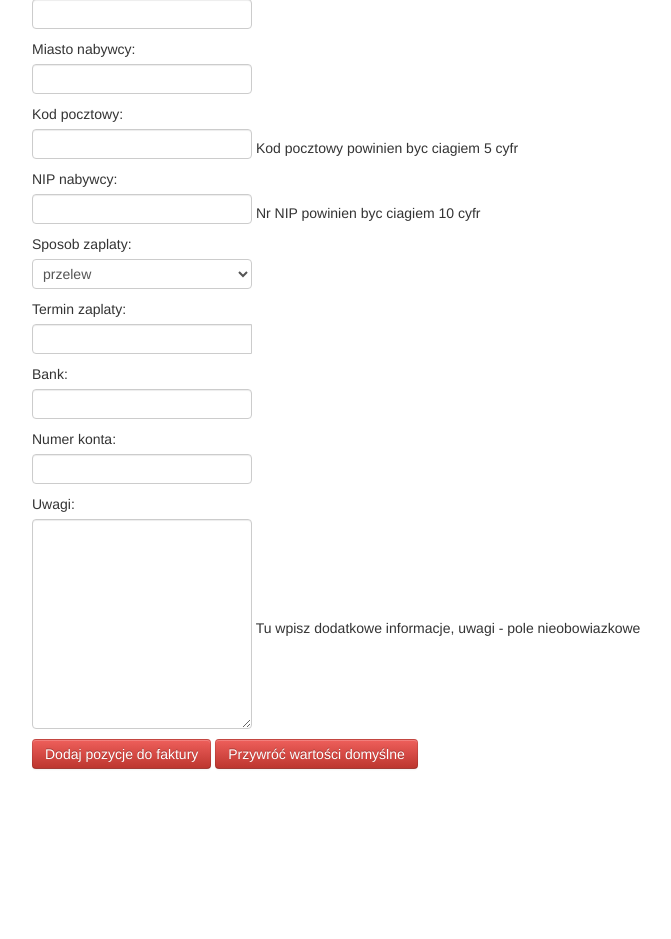
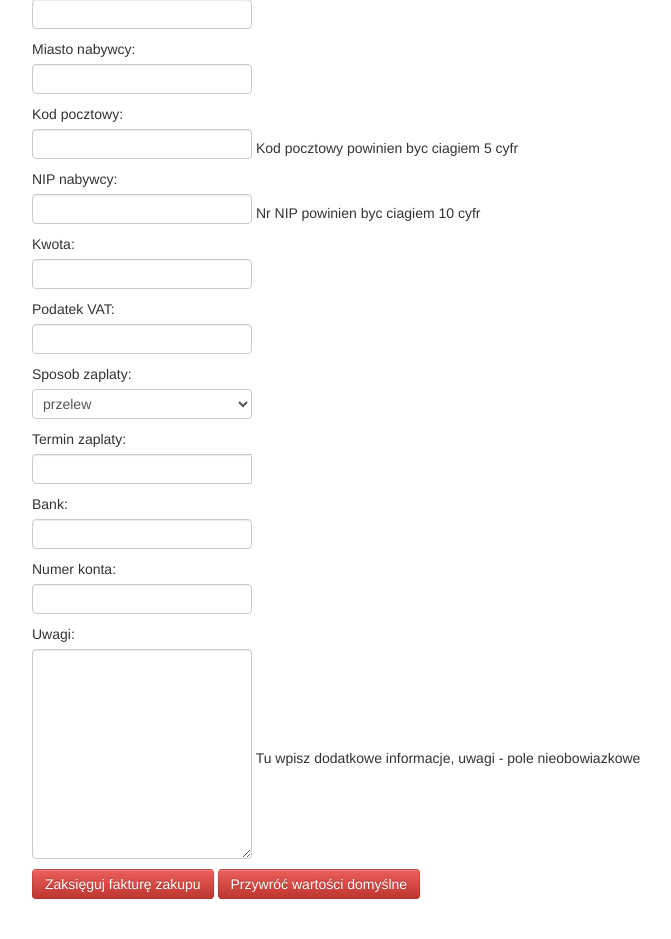
Before and after one commit to TomekJurkowski/IO-3.2, a Django app: page /ksiegowanie_zakupu/ in a window 1280 px wide. Shown: the part 691-1630 px from the top of the page, without its empty margins (258-929 px from the left). Before the commit the page ends 1460 px from the top, so only its background shows below. Run offline with Django 3.2, Linux system fonts and the light colour scheme; some libraries are stand-ins or nearby versions.

Commit message:
ZMIANA MODELU FAKTURY ZAKUPU i  formularza dla tej faktury

```diff
--- a/SystemKsiegowy/SystemKsiegowy/static/css/main.css
+++ b/SystemKsiegowy/SystemKsiegowy/static/css/main.css
@@ -1,31 +1,8 @@
 #main_menu {
     margin: 20px 20px 20px 20px;
+    background-color: white;
 }
 
 #content {
     margin: 20px 20px 20px 20px;
 }
-
-#id_nazwa {
-    width: 150px;
-}
-
-#id_PKWiU {
-    width: 150px;
-}
-
-#id_jednostkaMiary {
-    width: 100px;
-}
-
-#id_ilosc {
-    width: 80px;
-}
-
-#id_cena {
-    width: 80px;
-}
-
-#id_VAT {
-    width: 80px;
-}
--- a/SystemKsiegowy/SystemKsiegowy/urls.py
+++ b/SystemKsiegowy/SystemKsiegowy/urls.py
@@ -1,6 +1,6 @@
 from django.conf.urls import patterns, include, url
 from system.views import StartPageView, BilansView, KsiegowanieFakturSprzedazyView, KsiegowanieFakturZakupuView,    \
-    KsiegaPRView, DodaniePozycjiFakturSprzedazyView, DodaniePozycjiFakturZakupuView, register_page, logout_page,    \
+    KsiegaPRView, DodaniePozycjiFakturSprzedazyView, register_page, logout_page,    \
     SzczegolyFakturyZakupu, SzczegolyFakturySprzedazy
 
 # Uncomment the next two lines to enable the admin:
@@ -14,7 +14,7 @@ urlpatterns = patterns('',
                        url(r'^ksiegowanie_sprzedazy/$', KsiegowanieFakturSprzedazyView.as_view(), name='ksiegowanieFakturSprzedazy'),
                        url(r'^ksiegowanie_zakupu/$', KsiegowanieFakturZakupuView.as_view(), name='ksiegowanieFakturZakupu'),
                        url(r'^dodaj_pozycje_sprzedazy/(?P<id>\d+)/$', DodaniePozycjiFakturSprzedazyView.as_view(), name='dodaniePozycjiFakturySprzedazy'),
-                       url(r'^dodaj_pozycje_zakupu/(?P<id>\d+)/$', DodaniePozycjiFakturZakupuView.as_view(), name='dodaniePozycjiFakturyZakupu'),
+                       # url(r'^dodaj_pozycje_zakupu/(?P<id>\d+)/$', DodaniePozycjiFakturZakupuView.as_view(), name='dodaniePozycjiFakturyZakupu'),
 
                        url(r'^faktura_sprzedazy/(?P<pk>\d+)/$', SzczegolyFakturySprzedazy.as_view(), name='szczegolyFakturySprzedazy'),
                        url(r'^faktura_zakupu/(?P<pk>\d+)/$', SzczegolyFakturyZakupu.as_view(), name='szczegolyFakturyZakupu'),
--- a/SystemKsiegowy/system/forms.py
+++ b/SystemKsiegowy/system/forms.py
@@ -137,6 +137,8 @@ class FakturaVATZakupuForm(forms.Form):
     nabywca_kod = forms.CharField(label='Kod pocztowy:', help_text='Kod pocztowy powinien byc ciagiem 5 cyfr', max_length=5)
     nabywca_NIP = forms.CharField(label='NIP nabywcy:', help_text='Nr NIP powinien byc ciagiem 10 cyfr', max_length=10)
 
+    kwota = forms.FloatField(label='kwota')
+    VAT = forms.IntegerField(label='VAT')
     sposob_zaplaty = forms.ChoiceField(label='Sposob zaplaty:', widget=forms.Select(), choices=SPOSOBY_PLATNOSCI)
     termin_zaplaty = forms.DateField(label='Termin zaplaty:', widget=DateInput)
     bank = forms.CharField(label='Bank:', max_length=70, required=False)
@@ -175,6 +177,13 @@ class FakturaVATZakupuForm(forms.Form):
             if len(nn) != 10:
                 self._errors['nabywca_NIP'] = self.error_class([u'Kod pocztowy powinien skladac sie z 10 cyfr.'])
 
+        k = cleaned_data.get("kwota", None)
+        v = cleaned_data.get("VAT", None)
+        if k <= 0:
+            self._errors['kwota'] = self.error_class([u'Kwota powinna byc wartoscia dodatnia.'])
+        if v <= 0 or v >= 100:
+            self._errors['VAT'] = self.error_class([u'Wartosc pola VAT powinna byc z zakresu (0, 100).'])
+
         sz = cleaned_data.get("sposob_zaplaty", None)
         b = cleaned_data.get("bank", None)
         nr = cleaned_data.get("nr_konta", None)
--- a/SystemKsiegowy/system/templates/faktura_form.html
+++ b/SystemKsiegowy/system/templates/faktura_form.html
@@ -40,7 +40,6 @@
                     {{ form.data_wystawienia }}
                 </div>
             </div>
-
             <div class="fieldWrapper">
                 {{ form.sprzedawca_nazwa.errors }}
                 <label for="id_sprzedawca_nazwa">Nazwa sprzedawcy:</label>
@@ -97,6 +96,9 @@
                 {{ form.nabywca_NIP.help_text }}
             </div>
 
+            {% block faktura_zakupu_content %}
+            {% endblock %}
+
             <div class="fieldWrapper">
                 {{ form.sposob_zaplaty.errors }}
                 <label for="id_sposob_zaplaty">Sposob zaplaty:</label>
@@ -126,8 +128,9 @@
                 {{ form.uwagi.help_text }}
             </div>
 
-            <input class="btn btn-danger" type="submit" value="Dodaj pozycje do faktury"/>
-            <input class="btn btn-danger" type="reset" value="Przywróć wartości domyślne"/>
+            {% block faktura_buttons_content %}
+            {% endblock %}
+
         </form>
     </fieldset>
 
--- a/SystemKsiegowy/system/templates/faktura_zakupu_form.html
+++ b/SystemKsiegowy/system/templates/faktura_zakupu_form.html
@@ -8,10 +8,32 @@
 
 {% block faktura_content %}
 
-            <div class="fieldWrapper">
-                {{ form.nr_faktury.errors }}
-                <label for="id_nr_faktury">Numer Faktury:</label>
-                {{ form.nr_faktury }}
-            </div>
+    <div class="fieldWrapper">
+        {{ form.nr_faktury.errors }}
+        <label for="id_nr_faktury">Numer Faktury:</label>
+        {{ form.nr_faktury }}
+    </div>
 
 {% endblock %}
+
+{% block faktura_zakupu_content %}
+
+    <div class="fieldWrapper">
+        {{ form.kwota.errors }}
+        <label for="id_kwota">Kwota:</label>
+        {{ form.kwota}}
+    </div>
+    <div class="fieldWrapper">
+        {{ form.VAT.errors }}
+        <label for="id_VAT">Podatek VAT:</label>
+        {{ form.VAT }}
+    </div>
+
+{% endblock %}
+
+{% block faktura_buttons_content %}
+
+    <input class="btn btn-danger" type="submit" value="Zaksięguj fakturę zakupu"/>
+    <input class="btn btn-danger" type="reset" value="Przywróć wartości domyślne"/>
+
+{% endblock %}
--- a/SystemKsiegowy/system/templates/szczegoly_faktury.html
+++ b/SystemKsiegowy/system/templates/szczegoly_faktury.html
@@ -20,7 +20,9 @@
 
         {{ f.nrFaktury }}
     </h2>
+    <br>
 
+    {% if rodzaj == 1 %}
         <table class="table table-bordered table-stripped">
             <thead>
             <th>Nazwa pozycji:</th>
@@ -57,7 +59,7 @@
 
             </tbody>
         </table>
-
+    {% endif %}
 
 
     <div>
--- a/SystemKsiegowy/system/views.py
+++ b/SystemKsiegowy/system/views.py
@@ -10,7 +10,7 @@ import time
 from datetime import date
 
 from system.forms import BilansOtwarciaForm, FakturaVATSprzedazyForm, PozycjaFakturyForm, FakturaVATZakupuForm, RegisterForm
-from system.models import BilansOtwarcia, FakturaVATSprzedazy, FakturaVATZakupu, PozycjaFakturyZakupu, PozycjaFakturySprzedazy
+from system.models import BilansOtwarcia, FakturaVATSprzedazy, FakturaVATZakupu, PozycjaFakturySprzedazy
 
 
 class StartPageView(TemplateView):
@@ -99,14 +99,15 @@ class KsiegowanieFakturZakupuView(FormView):
         cd = form.cleaned_data
         print(cd)
         f = FakturaVATZakupu(nrFaktury=cd['nr_faktury'], dataSprzedazy=cd['data_sprzedazy'], dataWystawienia=cd['data_wystawienia'],
-                                sprzedawca_nazwa=cd['sprzedawca_nazwa'], sprzedawca_adres=cd['sprzedawca_adres'], sprzedawca_miasto=cd['sprzedawca_miasto'],
-                                sprzedawca_kod=cd['sprzedawca_kod'], sprzedawca_NIP=cd['sprzedawca_NIP'],
-                                nabywca_nazwa=cd['nabywca_nazwa'], nabywca_adres=cd['nabywca_adres'], nabywca_miasto=cd['nabywca_miasto'],
-                                nabywca_kod=cd['nabywca_kod'], nabywca_NIP=cd['nabywca_NIP'],
-                                sposobZaplaty=cd['sposob_zaplaty'], terminZaplaty=cd['termin_zaplaty'], bank=cd['bank'],
-                                nrKonta=cd['nr_konta'], uwagi=cd['uwagi'])
+                            sprzedawca_nazwa=cd['sprzedawca_nazwa'], sprzedawca_adres=cd['sprzedawca_adres'], sprzedawca_miasto=cd['sprzedawca_miasto'],
+                            sprzedawca_kod=cd['sprzedawca_kod'], sprzedawca_NIP=cd['sprzedawca_NIP'],
+                            nabywca_nazwa=cd['nabywca_nazwa'], nabywca_adres=cd['nabywca_adres'], nabywca_miasto=cd['nabywca_miasto'],
+                            nabywca_kod=cd['nabywca_kod'], nabywca_NIP=cd['nabywca_NIP'],
+                            kwota=cd['kwota'], VAT=cd['VAT'],
+                            sposobZaplaty=cd['sposob_zaplaty'], terminZaplaty=cd['termin_zaplaty'], bank=cd['bank'],
+                            nrKonta=cd['nr_konta'], uwagi=cd['uwagi'])
         f.save()
-        return HttpResponseRedirect(reverse('dodaniePozycjiFakturyZakupu', kwargs={'id':f.id}))
+        return HttpResponseRedirect(reverse('StartPage'))
 
     def get_context_data(self, **kwargs):
         context = super(KsiegowanieFakturZakupuView, self).get_context_data()
@@ -114,25 +115,25 @@ class KsiegowanieFakturZakupuView(FormView):
         return context
 
 
-class DodaniePozycjiFakturZakupuView(FormView):
-    template_name = "pozycja_form.html"
-    form_class = PozycjaFakturyForm
-
-    def form_valid(self, form):
-        cd = form.cleaned_data
-        print(cd)
-        p = PozycjaFakturyZakupu(fakturaVAT=FakturaVATZakupu.objects.get(id=self.kwargs['id']),
-                                 nazwa=cd['nazwa'], PKWiU=cd['PKWiU'], jednostkaMiary=cd['jednostkaMiary'],
-                                 ilosc=cd['ilosc'], cena=cd['cena'], VAT=cd['VAT'])
-        p.save()
-        return HttpResponseRedirect(reverse('dodaniePozycjiFakturyZakupu', kwargs={'id':self.kwargs['id']}))
-
-    def get_context_data(self, **kwargs):
-        context = super(DodaniePozycjiFakturZakupuView, self).get_context_data()
-        context['form'] = self.get_form(self.form_class)
-        context['faktura'] = FakturaVATZakupu.objects.get(id=self.kwargs['id']).nrFaktury
-        context['pozycje'] = PozycjaFakturyZakupu.objects.filter(fakturaVAT=FakturaVATZakupu.objects.get(id=self.kwargs['id']))
-        return context
+# class DodaniePozycjiFakturZakupuView(FormView):
+#     template_name = "pozycja_form.html"
+#     form_class = PozycjaFakturyForm
+#
+#     def form_valid(self, form):
+#         cd = form.cleaned_data
+#         print(cd)
+#         p = PozycjaFakturyZakupu(fakturaVAT=FakturaVATZakupu.objects.get(id=self.kwargs['id']),
+#                                  nazwa=cd['nazwa'], PKWiU=cd['PKWiU'], jednostkaMiary=cd['jednostkaMiary'],
+#                                  ilosc=cd['ilosc'], cena=cd['cena'], VAT=cd['VAT'])
+#         p.save()
+#         return HttpResponseRedirect(reverse('dodaniePozycjiFakturyZakupu', kwargs={'id':self.kwargs['id']}))
+#
+#     def get_context_data(self, **kwargs):
+#         context = super(DodaniePozycjiFakturZakupuView, self).get_context_data()
+#         context['form'] = self.get_form(self.form_class)
+#         context['faktura'] = FakturaVATZakupu.objects.get(id=self.kwargs['id']).nrFaktury
+#         context['pozycje'] = PozycjaFakturyZakupu.objects.filter(fakturaVAT=FakturaVATZakupu.objects.get(id=self.kwargs['id']))
+#         return context
 
 
 class SzczegolyFakturyZakupu(DetailView):
@@ -143,7 +144,8 @@ class SzczegolyFakturyZakupu(DetailView):
     def get_context_data(self, **kwargs):
         context = super(SzczegolyFakturyZakupu, self).get_context_data(**kwargs)
         f = FakturaVATZakupu.objects.get(id=self.kwargs['pk'])
-        context['pozycje'] = PozycjaFakturyZakupu.objects.filter(fakturaVAT=f)
+        context['kwota'] = f.kwota
+        context['VAT'] = f.VAT
         context['rodzaj'] = 0
         return context
 
```
Also changed, not shown: SystemKsiegowy/SystemKsiegowy/static/css/pozycja.css (added, +27 -0 lines), SystemKsiegowy/system/models.py (+22 -18 lines), SystemKsiegowy/system/templates/faktura_sprzedazy_form.html (+10 -3 lines), SystemKsiegowy/system/templates/pozycja_form.html (+8 -1 lines), 1 other file. Lines whose indentation alone changed are shown as unchanged.
